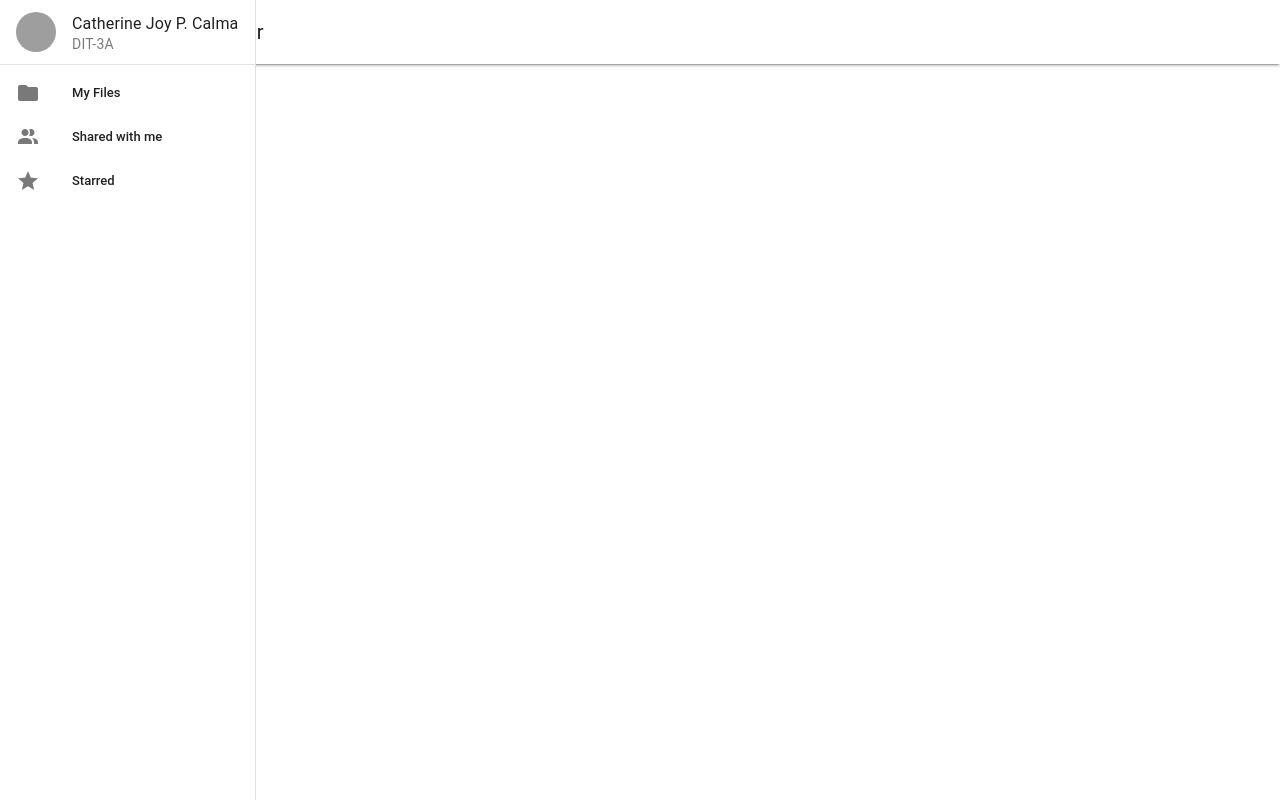
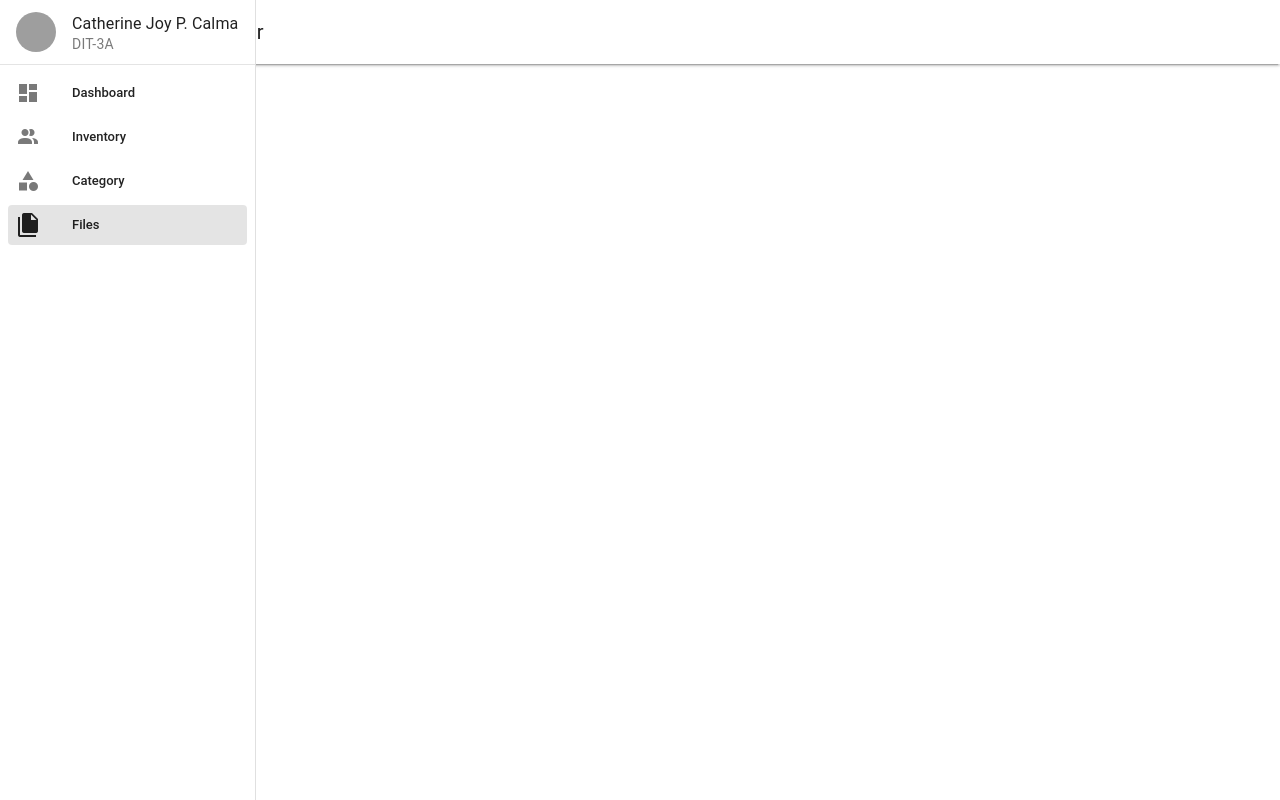
Before and after one commit to CatherineCalma/dit3a_catherine_nuxt, a Nuxt app: page /files in a window 1280 px wide. Built offline with nearby package versions, Linux system fonts and the light colour scheme; grey boxes are pictures that could not be loaded.

Commit message:
First commit

```diff
--- a/app/layouts/default.vue
+++ b/app/layouts/default.vue
@@ -18,9 +18,10 @@
         <v-divider></v-divider>
 
         <v-list density="compact" nav>
-          <v-list-item prepend-icon="mdi-folder" title="My Files" value="myfiles"></v-list-item>
-          <v-list-item prepend-icon="mdi-account-multiple" title="Shared with me" value="shared"></v-list-item>
-          <v-list-item prepend-icon="mdi-star" title="Starred" value="starred"></v-list-item>
+          <v-list-item to="/" prepend-icon="mdi-view-dashboard" title="Dashboard" value="dashboard"></v-list-item>
+          <v-list-item to="inventory" prepend-icon="mdi-account-multiple" title="Inventory" value="inventory"></v-list-item>
+          <v-list-item prepend-icon="mdi-shape" title="Category" value="category"></v-list-item>
+          <v-list-item to="files" prepend-icon="mdi-file-multiple" title="Files" value="files"></v-list-item>
         </v-list>
       </v-navigation-drawer>
 
--- /dev/null
+++ b/app/pages/files/index.vue
@@ -0,0 +1,3 @@
+<template>
+    <h1>FILES</h1>
+</template>
--- /dev/null
+++ b/app/pages/inventory/index.vue
@@ -0,0 +1,3 @@
+<template>
+    <h1>Inventory</h1>
+</template>
```
